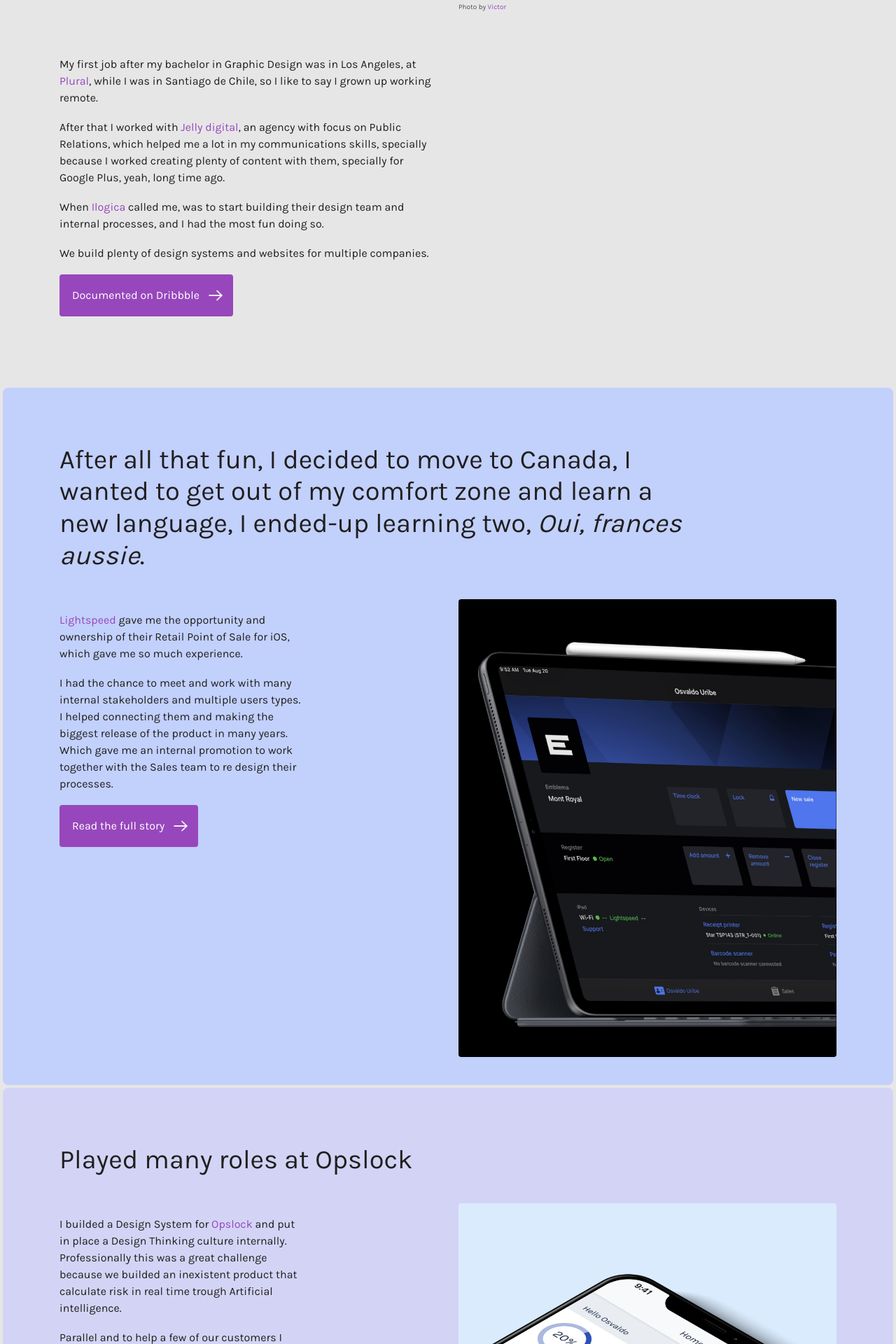
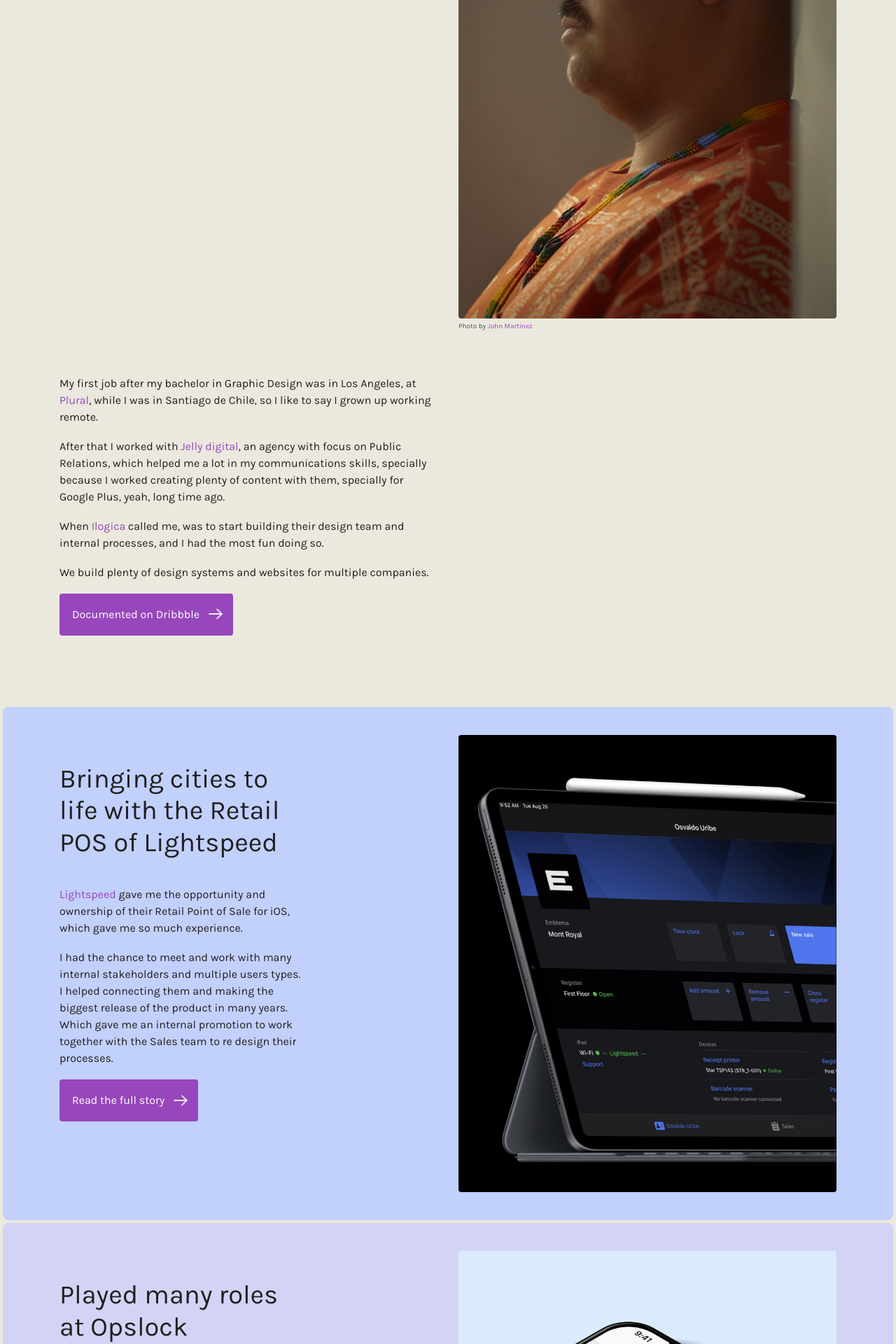
Before and after one commit to osvaldouribe/portfolio, a PHP site: page / in a window 1280 px wide. Shown: the part 574-2494 px from the top of the page at 70% size. Run offline with PHP 8.4, Linux system fonts and the light colour scheme.

Commit message:
Multiple fixes
Adding a new portrait
changing a few main colors
And fixing some linking.

```diff
--- a/index.html
+++ b/index.html
@@ -29,8 +29,8 @@
 				<img src="img/paint-1.png" class="rounded img-fluid">
 			</div>
 			<div class="col-md-6 offset-md-2">
-				<img src="img/osvaldo-uribe.png" class="rounded img-fluid">
-				<figcaption>Photo by <a href="https://instagram.com/shylock1">Victor</a></figcaption>
+				<img src="img/portrait-osvaldo.jpg" class="rounded img-fluid">
+				<figcaption>Photo by <a href="https://www.instagram.com/johnmartinezphotos/">John Martinez</a></figcaption>
 			</div>
 		</div>
 		<div class="row project">
@@ -47,12 +47,9 @@
     <div style="background:#C2D0FC; margin:4px; border-radius:8px;">
 	<section class="container">
 		<div class="row">
-			<div class="col-md-10">
-				<h2>After all that fun, I decided to move to Canada, I wanted to get out of my comfort zone and learn a new language, I ended-up learning two, <em>Oui, frances aussie</em>.</h2>
-			</div>
-		</div>
-		<div class="row">
 			<div class="col-md-4 col-sm-12">
+				<h2>Bringing cities to life with the Retail POS of Lightspeed</h2>
+
 				<p><a href="https://www.lightspeedhq.com">Lightspeed</a> gave me the opportunity and ownership of their Retail Point of Sale for iOS, which gave me so much experience.</p>
 
                 <p>I had the chance to meet and work with many internal stakeholders and multiple users types. I helped connecting them and making the biggest release of the product in many years. Which gave me an internal promotion to work together with the Sales team to re design their processes.</p>
@@ -68,12 +65,9 @@
     <div style="background:#D3D4F5; margin:4px; border-radius:8px;">
 	<section class="container">
 		<div class="row">
-			<div class="col-md-10">
+			<div class="col-md-4">
 				<h2>Played many roles at Opslock</h2>
-			</div>
-		</div>
-		<div class="row">
-			<div class="col-md-4">
+
 				<p>I builded a Design System for <a href="https://www.opslock.com">Opslock</a> and put in place a Design Thinking culture internally. Professionally this was a great challenge because we builded an inexistent product that calculate risk in real time trough Artificial intelligence.</p>
 
                 <p>Parallel and to help a few of our customers I drive discovery sessions to map out current Customer Journey in their digitalization processes.</p>
@@ -89,12 +83,9 @@
     <div style="background:#F6C4E6; margin:4px; border-radius:8px;">
 	<section class="container">
 		<div class="row">
-			<div class="col-md-10">
+			<div class="col-md-4">
 				<h2>Mural, enabling collaboration on the go</h2>
-			</div>
-		</div>
-		<div class="row">
-			<div class="col-md-4">
+
 				<p>This is by far, one of the most increible web app I ever used, because it allows you not just to visualize your thinking, but also to collaborate with others at the same time.</p>
                 <p>My role is to enable this collaboration to happen on the go, by normalizing all interface for Mobile and Tablet.</p>
 				<a href="mural.html" class="cta-main">Start collaborating</a>
@@ -106,15 +97,11 @@
 	</section>
 	</div><!--Project-->
 
-	<div style="background:#F6F4EF; margin:4px; border-radius:8px;">
+	<div style="background:#D9DDC9; margin:4px; border-radius:8px;">
 	<section class="container">
 		<div class="row">
-			<div class="col-md-10">
-				<h2>Multiple products to enhance the Hospitality Industry with Life House.</h2>
-			</div>
-		</div>
-		<div class="row">
 			<div class="col-md-4">
+				<h2>Multiple products to enhance the Hospitality with Life House</h2>
 				<p>We started by normalizing the User Interface, then amplifying it in collaborarion with the Engineering team to acceletare Development, so we were finally able to go to Market to finally start listening to customers.</p>
 				<a href="#" class="cta-main">Work In Progress</a>
 			</div>
@@ -127,8 +114,8 @@
 	<section class="container">
 		<div class="row project">
 			<div class="col-md-8">
-				<h2>Between my profesional work, I've started to paint. So I'm really proud to invite you to give a look to my Instagram account.</h2>
-                <a href="https://www.instagram.com/art.osv/" target="_blank" class="cta-main">Check out my paints</a>
+				<h2>Between my profesional work, I've started to make art. So I'm really proud to invite you to give a look to my Instagram account.</h2>
+                <a href="https://www.instagram.com/art.osv/" target="_blank" class="cta-main">Check out my Artwork!</a>
 			</div>
 		</div><!--Project-->
 	</section>
--- a/lightspeed.html
+++ b/lightspeed.html
@@ -13,7 +13,7 @@
 	<header class="container">
 		<div class="row">
 			<div class="col-md-12">
-				<h1><a href="http://osvaldouribe.com">Osvaldo Uribe</a></h1>
+				<h1><a href="index.html">Osvaldo Uribe</a></h1>
 			</div>
 		</div>
 	</header>
--- a/mural.html
+++ b/mural.html
@@ -13,7 +13,7 @@
 	<header class="container">
 		<div class="row">
 			<div class="col-md-12">
-				<h1><a href="http://osvaldouribe.com">Osvaldo Uribe</a></h1>
+				<h1><a href="index.html">Osvaldo Uribe</a></h1>
 			</div>
 		</div>
 	</header>
--- a/opslock.html
+++ b/opslock.html
@@ -13,7 +13,7 @@
 	<header class="container">
 		<div class="row">
 			<div class="col-md-12">
-				<h1><a href="http://osvaldouribe.com">Osvaldo Uribe</a></h1>
+				<h1><a href="index.html">Osvaldo Uribe</a></h1>
 			</div>
 		</div>
 	</header>
--- a/style.css
+++ b/style.css
@@ -3,7 +3,7 @@
 */
 
 @import url('https://fonts.googleapis.com/css?family=Karla');
-body{font-family: 'Karla', sans-serif; background-color: #E6E6E6;}
+body{font-family: 'Karla', sans-serif; background-color: #EBE9DE;}
 
 section, .project{padding:40px 0;}
 footer{background-color: #D8D8D8;}
```
Also changed, not shown: img/paint-2.jpg (deleted), img/portrait-osvaldo.jpg (added).
